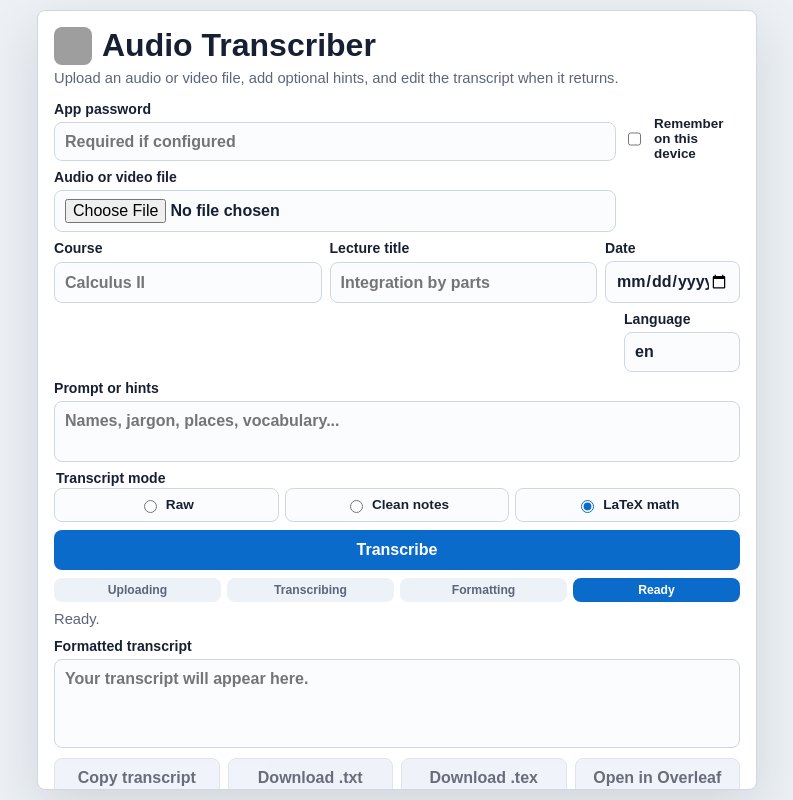
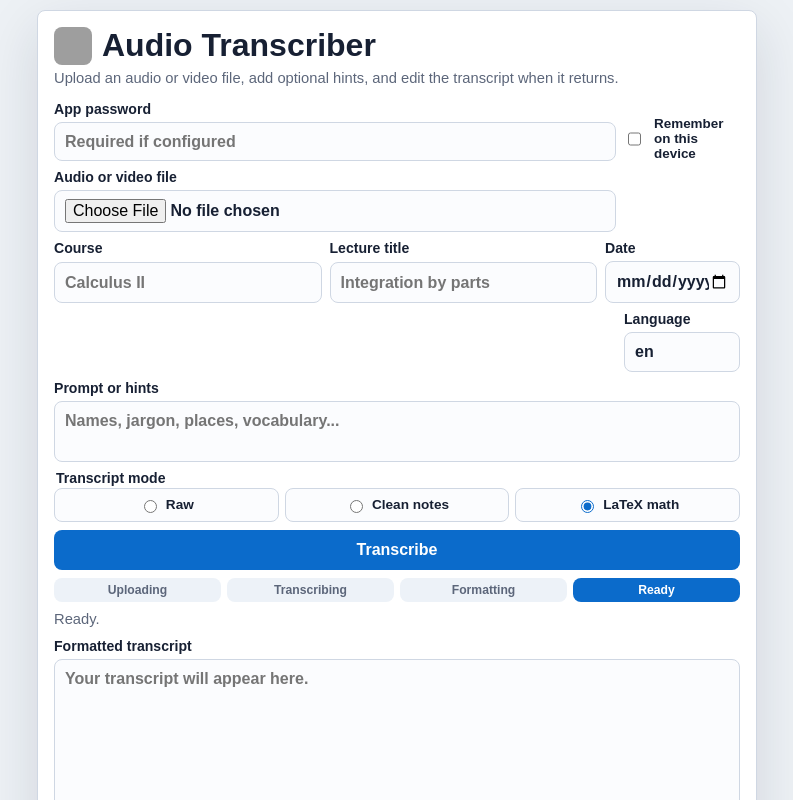
Before and after one commit to kevin-chase-claypool/transcription, a Next.js app: page / in a window 1280 px wide. Shown: the top 800 px of the page, without its empty margins (243-1036 px from the left). Built offline with nearby package versions, Linux system fonts and the light colour scheme; grey boxes are pictures that could not be loaded.

Commit message:
Allow page scroll for transcript actions

```diff
--- a/app/styles.css
+++ b/app/styles.css
@@ -20,11 +20,11 @@ html {
 }
 
 body {
-  height: 100%;
+  min-height: 100%;
   margin: 0;
   background: var(--background);
   color: var(--text);
-  overflow: hidden;
+  overflow-y: auto;
   font-family:
     Arial,
     Helvetica,
@@ -38,22 +38,21 @@ textarea {
 }
 
 .page {
-  height: 100dvh;
+  min-height: 100dvh;
   padding: 10px;
   display: flex;
-  align-items: center;
+  align-items: flex-start;
   justify-content: center;
-  overflow: hidden;
+  overflow: visible;
 }
 
 .card {
   width: min(100%, 720px);
-  height: min(100%, 940px);
-  max-height: calc(100dvh - 20px);
+  min-height: calc(100dvh - 20px);
   padding: 16px;
   display: flex;
   flex-direction: column;
-  overflow: hidden;
+  overflow: visible;
   background: var(--card);
   border: 1px solid var(--border);
   border-radius: 8px;
@@ -324,12 +323,12 @@ textarea:disabled {
 
 .transcript {
   flex: 1 1 auto;
-  min-height: 110px;
+  min-height: 170px;
 }
 
 .transcript textarea {
-  min-height: 0;
-  height: 100%;
+  min-height: 170px;
+  height: clamp(170px, 28dvh, 320px);
   overflow: auto;
 }
 
@@ -365,7 +364,7 @@ textarea:disabled {
   }
 
   .card {
-    max-height: calc(100dvh - 16px);
+    min-height: calc(100dvh - 16px);
     padding: 12px;
   }
 
@@ -438,7 +437,7 @@ textarea:disabled {
   }
 
   .transcript {
-    min-height: 56px;
+    min-height: 120px;
   }
 
   .usage {
```
